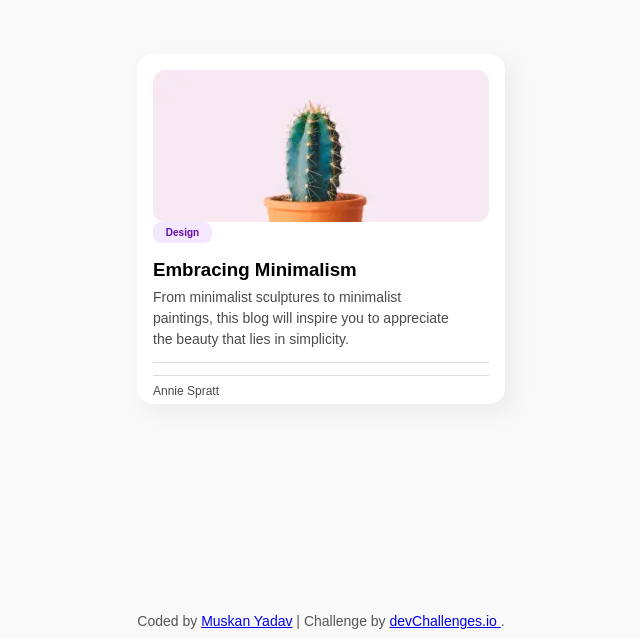
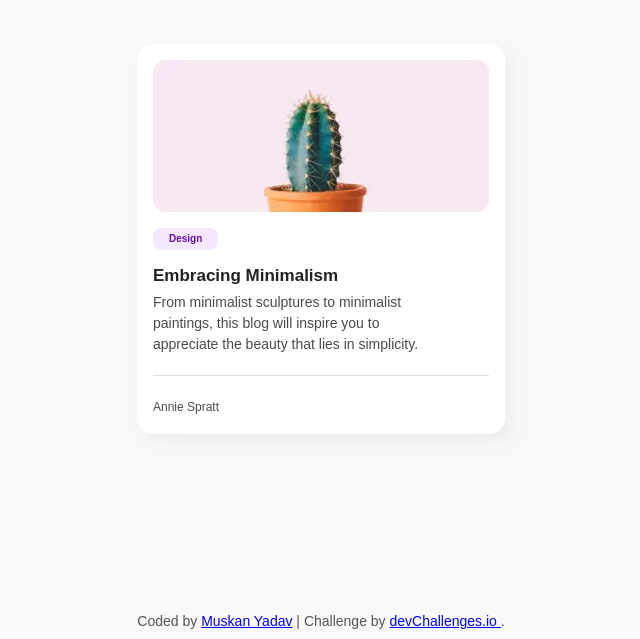
Before and after one commit to MuskanYadavPro/Minimal_Blog_Card, a plain HTML site: page index.html in a window 1280 px wide. Shown: the part 161-800 px from the top of the page, without its empty margins (319-959 px from the left). Drawn offline with Linux system fonts and the light colour scheme.

Commit message:
Update style.css

```diff
--- a/style.css
+++ b/style.css
@@ -25,13 +25,15 @@ body {
 
 .box {
   width: 368px;
-  height: 350px;
-  background-color: #fff;
+  /*height: 370px;*/
+  background-color: #ffffff;
   box-shadow: 8px 8px 20px 0 rgba(85, 85, 85, 0.08);
-  padding: 16px;
+  padding-left: 16px;
+  padding-right: 16px;
+  padding-top: 16px;
+  padding-bottom: 20px;
   border-radius: 16px;
   text-align: left;
-  margin-bottom: 20px;
 }
 
 .box .tag {
@@ -39,41 +41,46 @@ body {
   background-color: var(--purple-light);
   color: var(--purple);
   font-weight: bold;
-  width: min-content;
-  padding: 0.3rem 0.8rem;
+  padding: 6px 16px;
   border-radius: 8px;
   display: inline-block;
+  text-align: center;
+  line-height: 1;
+  margin-top: 16px;
+  margin-bottom: 16px;
 }
 
 .box .author {
   font-size: 12px;
   color: var(--grey);
-  border-top: 1px solid var(--text1);
+ /* border-top: 1px solid var(--text1);*/
   padding-top: 0.5rem;
   display: block;
-  margin-top: 12px;
-  margin-bottom: 20px;
+  margin-top: 16px;
 }
 
 h3 {
-  margin-top: 16px;
+  font-size: 17px;
+  font-weight: 700;
+  color: #222222;
   margin-bottom: 6px;
+
 }
 
 .box p {
-  max-width: 300px;
+  max-width: 290px;
   margin-left: 0;
   margin-right: auto;
   font-size: 14px;
+  font-weight: 400;
   color: var(--grey);
   line-height: 1.5;
 }
 
 hr {
-  margin-bottom: 20px;
+  margin-top: 20px;
   border: none;
   border-top: 1px solid #ddd;
-  margin: 12px 0;
 }
 
 footer {
@@ -86,13 +93,11 @@ footer {
   padding: 10px 0;
 }
 
-/* New styles for picture and img */
 .box picture,
 .box img {
   display: block;
-  width: 100%;
-  height: auto;
+  width: 336px;
+  height: 152px;
   border-radius: 12px;
   object-fit: cover;
-  max-height: 220px;
 }
```
